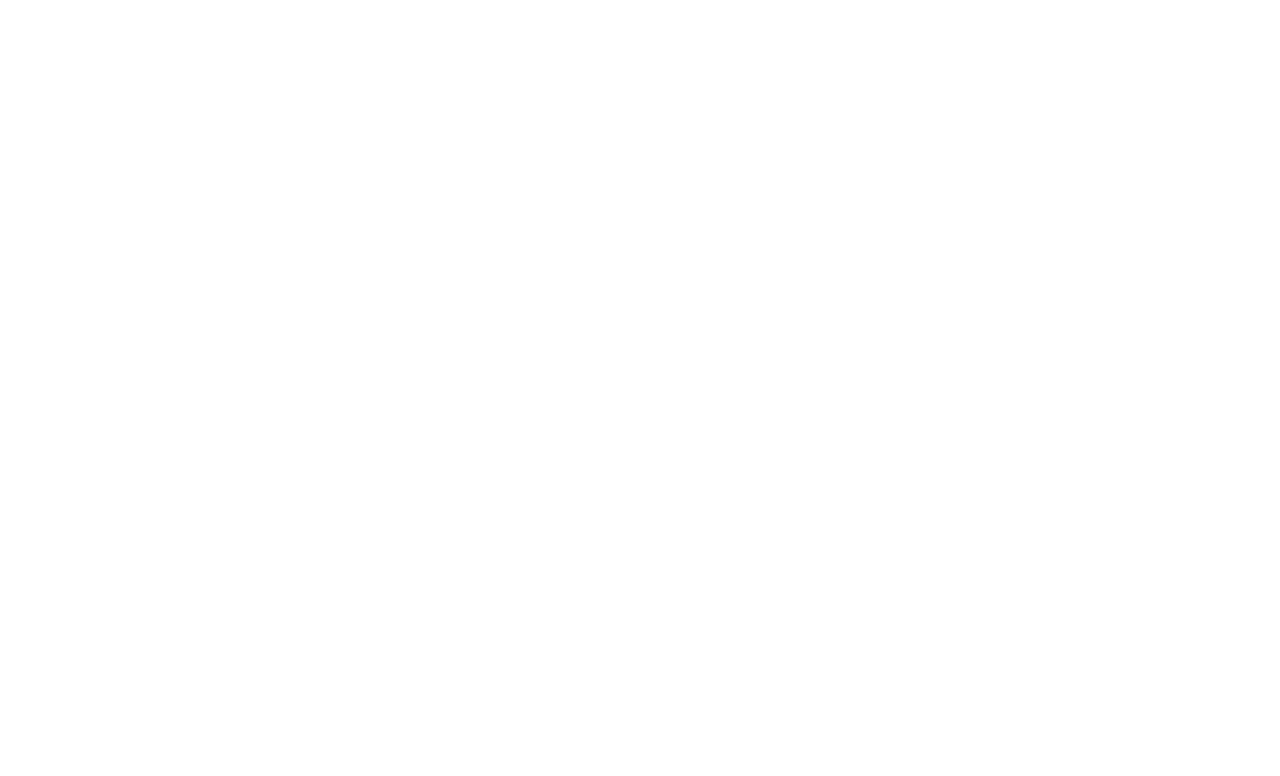
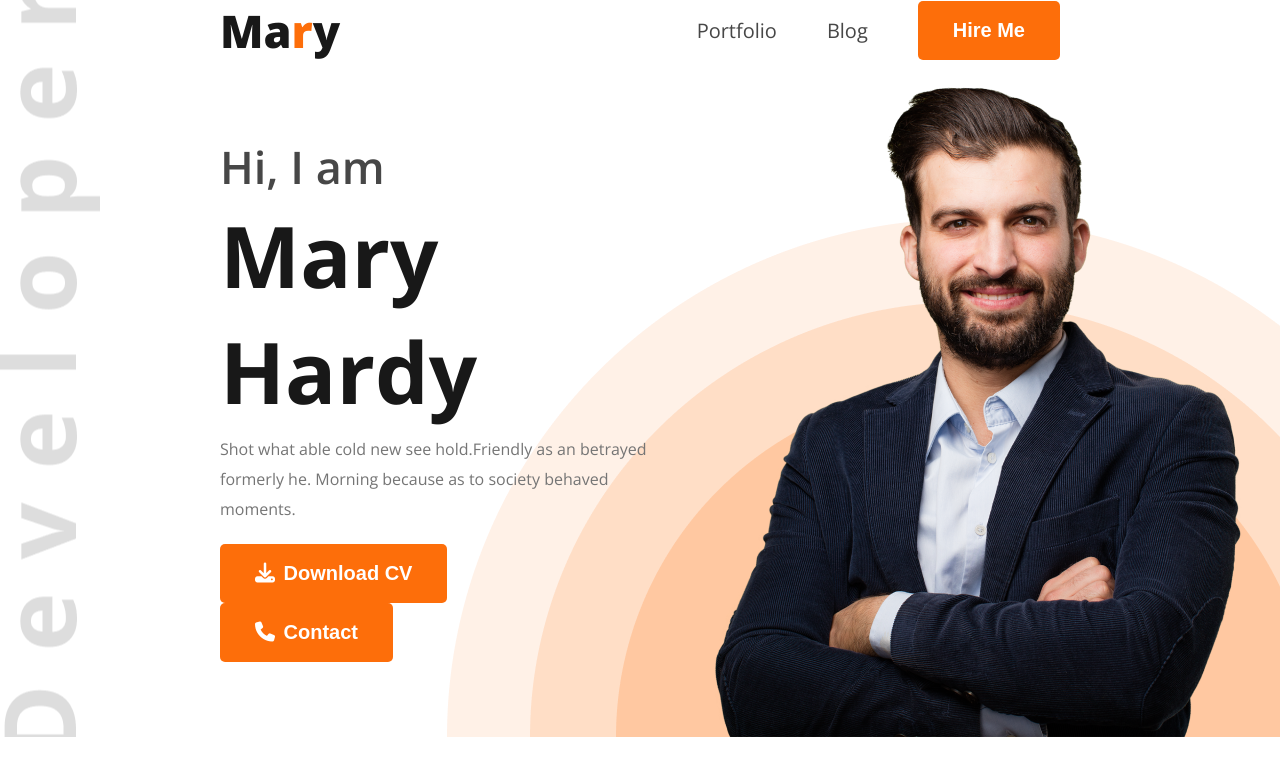
Before and after one commit to smsiam76/module-five-web-practice, a plain HTML site: page index.html in a window 1280 px wide. Drawn offline with nearby package versions, Linux system fonts and the light colour scheme.

Commit message:
header section added

```diff
--- a/index.html
+++ b/index.html
@@ -4,9 +4,39 @@
 	<meta charset="UTF-8">
 	<meta name="viewport" content="width=device-width, initial-scale=1.0">
 	<title>Module 5 practice</title>
+	<link rel="preconnect" href="https://fonts.googleapis.com">
+	<link rel="preconnect" href="https://fonts.gstatic.com" crossorigin>
+	<link href="https://fonts.googleapis.com/css2?family=Open+Sans:wght@400;600;700;800&display=swap" rel="stylesheet">
 	<link rel="stylesheet" href="styles/style.css">
+	<script src="https://kit.fontawesome.com/4faaf0be6a.js" crossorigin="anonymous"></script>
 </head>
 <body>
+	<!--=- header section start from here -=-->
+	<header class="header">
+		<nav class="nav-content">
+			<h3 class="nav-title">Ma<span>r</span>y</h3>
+			<ul>
+				<li><a href="">Portfolio</a></li>
+				<li><a href="">Blog</a></li>
+				<li><button class="primary-btn">Hire Me</button></li>
+			</ul>
+		</nav>
+		<!-- Banner -->
+		<div class="banner">
+			<div class="banner-content">
+				<h3 class="banner-greeting">Hi, I  am</h3>
+				<h2 class="banner-title">Mary Hardy</h2>
+				<p class="banner-text">Shot what able cold new see hold.Friendly as an betrayed formerly he. Morning because as to society behaved moments.</p>
+				<button class="primary-btn"><i class="fa-solid fa-download"></i> Download CV</button>
+				<button class="primary-btn"><i class="fa-solid fa-phone"></i> Contact</button>
+			</div>
+			<img src="images/hardy.png" alt="hardy">
+		</div>
+	</header>
+	<!--=- main section start from here -=-->
+	<main></main>
+	<!--=- footer section start from here -=-->
+	<footer></footer>
 
 </body>
 </html>
--- a/styles/style.css
+++ b/styles/style.css
@@ -2,3 +2,89 @@
 	margin: 0;
 	padding: 0;
 }
+body{
+	font-family: 'Open Sans', sans-serif;
+}
+/*--=- comoon css -=--*/
+.primary-btn{
+	color:  #FFF;
+	font-size: 20px;
+	font-weight: 700;
+	padding: 18px 35px;
+	border-radius: 5px;
+	background: #FD6E0A;
+	border: 0;
+}
+
+/*--=- header css -=--*/
+.header{
+	background-image: url('../images/header_bg.png'), url('../images/developer.png');
+	background-repeat: no-repeat;
+	background-position: bottom right, center left;
+}
+.nav-content{
+	display: flex;
+	justify-content: space-between;
+	align-items: center;
+	padding: 0 220px;
+}
+.nav-title{
+	color: #181818;
+	font-size: 45px;
+	font-weight: 800;
+}
+.nav-title span{
+	color: #FD6E0A;;
+}
+.nav-content{
+	padding: 50px 220;
+}
+.nav-content ul{
+	list-style: none;
+	display: flex;
+	align-items: center;
+}
+.nav-content ul li {
+	margin-left: 50px;
+}
+.nav-content ul a{
+	text-decoration: none;
+	color: #474747;
+	font-size: 20px;
+	font-weight: 400;
+}
+/*-Banner-*/
+.banner{
+	display: flex;
+	justify-content: space-between;
+	align-items: center;
+	padding: 0 30px 0 220px;
+}
+.banner-content{
+	width: 585px;
+}
+.banner-greeting{
+	color: #474747;
+	font-size: 45px;
+	font-weight: 600;
+}
+.banner-title{
+	color: #181818;
+	font-size: 85px;
+	font-weight: 700;
+	margin-bottom: 5px;
+}
+.banner-text{
+	color: #757575;
+	font-weight: 400;
+	line-height: 30px;
+	margin-bottom: 20px;
+}
+.banner-content button{
+	margin-right: 30px;
+}
+.banner-content button i{
+	margin-right: 3px;
+}
+/*--=- main css -=--*/
+/*--=- footer css -=--*/
```
